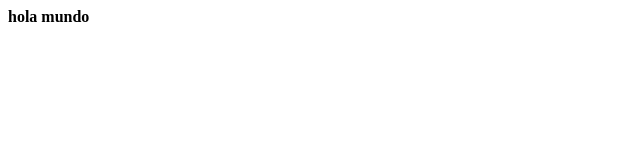
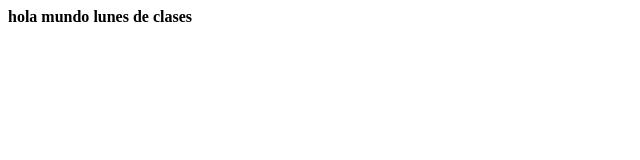
Before and after one commit to letysoli64-bot/MiprimerRepositorio, a plain HTML site: page index.html in a window 1280 px wide. Shown: the whole page, without its empty margins (0-640 px from the left). Drawn offline with Linux system fonts and the light colour scheme.

Commit message:
Update index.html
se agrega algo

```diff
--- a/index.html
+++ b/index.html
@@ -7,5 +7,6 @@
 </head>
 <body>
     <h><b>hola mundo</b></h>
+     <h><b>lunes de clases</b></h>
 </body>
 </html>
```
